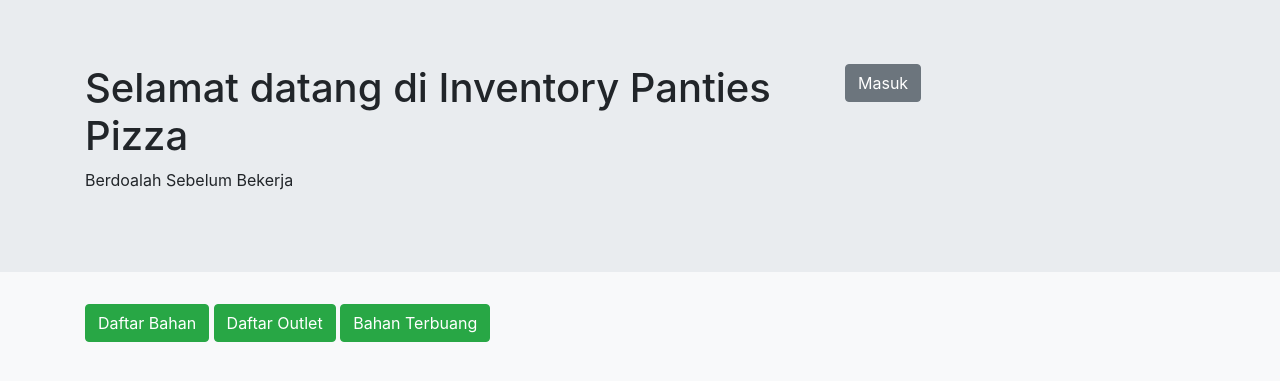
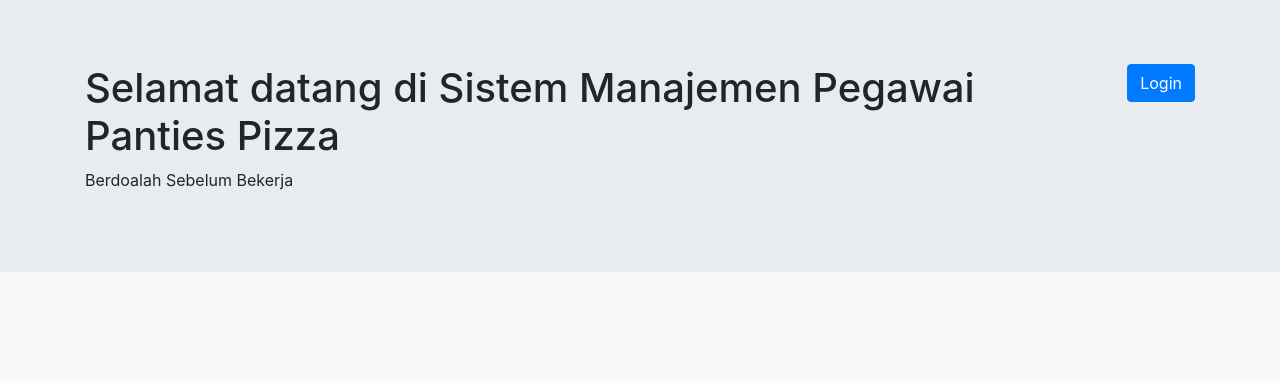
Before and after one commit to AlitWarasto/hrd, a PHP site: page /index.php in a window 1280 px wide. Shown: the top 381 px of the page. Run offline with PHP 8.4, Linux system fonts and the light colour scheme.

Commit message:
modif index di folder hrd

```diff
--- a/index.php
+++ b/index.php
@@ -15,28 +15,28 @@
         <div class="jumbotron jumbotron-fluid">
             <div class="container">
                 <div class="row">
-                    <div class="col-md-8">
-                        <h1>Selamat datang di Inventory Panties Pizza</h1>
+                    <div class="col-md-10">
+                        <h1>Selamat datang di Sistem Manajemen Pegawai Panties Pizza</h1>
                         <p>Berdoalah Sebelum Bekerja</p>
                     </div>
-                    <div class="col-md-4">
-                        <a href="user/login.php" class="btn btn-secondary">Masuk</a>
+                    <div class="col-md-2 d-flex justify-content-end">
+                        <a href="user/login.php" class="btn btn-primary align-self-start">Login</a>
                     </div>
                 </div>
             </div>
         </div>
     </header>
 
-    <section>
+    <!--<section>
         <div class="container">
             <div class="row">
-                <div class="col-md-12">
+                <div class="col-md-12 d-flex justify-content-around">
                     <a href="products/index.php" class="btn btn-success mb-1">Daftar Bahan</a>
                     <a href="outlet/index.php" class="btn btn-success mb-1">Daftar Outlet</a>
                     <a href="input/index.php" class="btn btn-success mb-1">Bahan Terbuang</a>
                 </div>
             </div>
         </div>
-    </section>
+    </section>-->
 </body>
 </html>
```
